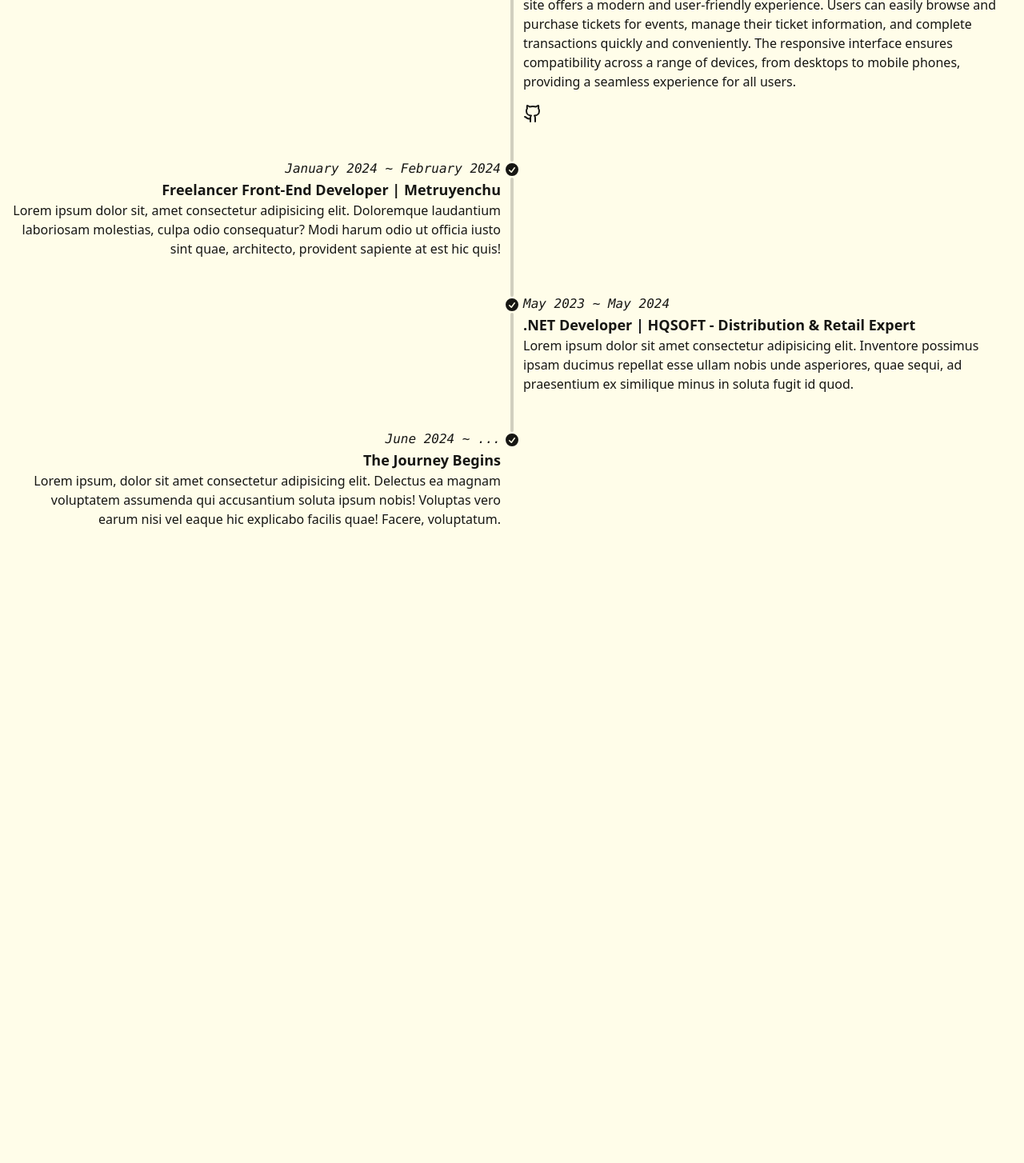
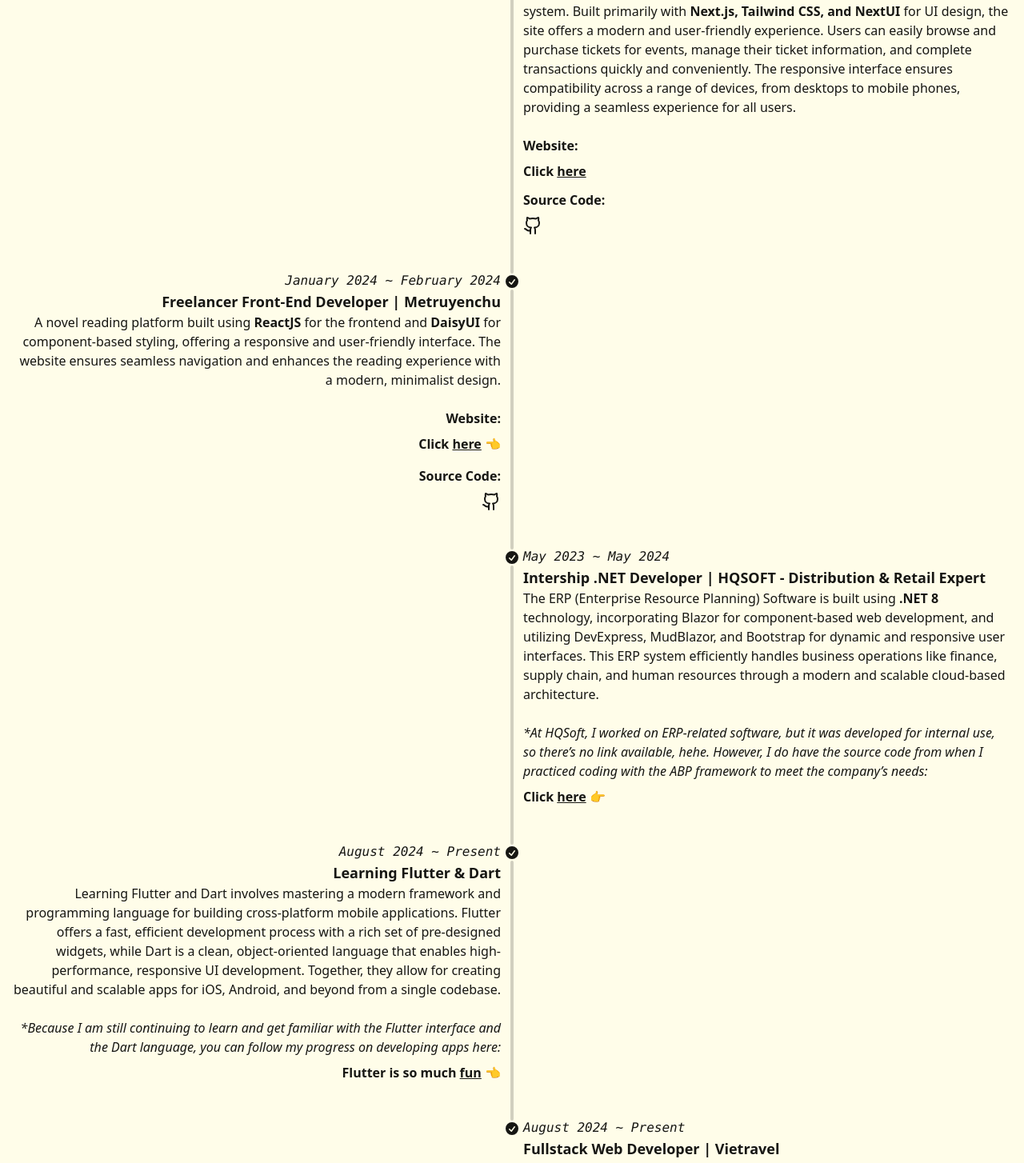
Before and after one commit to giabao12-hali/portfolio, a React (Vite) app: page / in a window 1280 px wide. Shown: the part 1980-3434 px from the top of the page at 80% size. Before the commit the page ends 2789 px from the top, so only its background shows below. Built offline with nearby package versions, Linux system fonts and the light colour scheme.

Commit message:
Refactor UI code for better readability and maintainability

```diff
--- a/src/App.jsx
+++ b/src/App.jsx
@@ -148,9 +148,10 @@
                 <div className="timeline-start mb-10 md:text-end">
                   <time className="font-mono italic">Jun 2023 ~ August 2023</time>
                   <div className="text-lg font-black">.NET Developer | Personal ASP.NET Blazor E-Commerce Website Project</div>
-                  A personal project to develop an E-Commerce website using ASP.NET Blazor. The project aims to provide a platform for users to purchase products and manage their accounts. The website will be designed with a user-friendly interface and optimized for performance and security to ensure a smooth shopping experience for users.
-                  <div className='flex justify-end mt-4'>
-                    <a className='link' href='https://github.com/giabao12-hali/BlazorEcommerce' target='_blank'>
+                  A personal project to develop an E-Commerce website using <span className='font-bold'>ASP.NET Blazor</span>. The project aims to provide a platform for users to purchase products and manage their accounts. The website will be designed with a user-friendly interface and optimized for performance and security to ensure a smooth shopping experience for users.
+                  <div className='flex flex-col justify-end mt-4 gap-2'>
+                    <p className='font-bold'>Source Code:</p>
+                    <a className='link flex justify-end' href='https://github.com/giabao12-hali/BlazorEcommerce' target='_blank'>
                       <Github />
                     </a>
                   </div>
@@ -174,11 +175,21 @@
                 <div className="timeline-end mb-10">
                   <time className="font-mono italic">September 2023 ~ December 2023</time>
                   <div className="text-lg font-black">Front-End Developer | Graduation Donace Project</div>
-                  Graduation project website focuses on developing an online event ticketing system. Built primarily with Next.js, Tailwind CSS, and NextUI for UI design, the site offers a modern and user-friendly experience. Users can easily browse and purchase tickets for events, manage their ticket information, and complete transactions quickly and conveniently. The responsive interface ensures compatibility across a range of devices, from desktops to mobile phones, providing a seamless experience for all users.
-                  <div className='flex justify-start mt-4'>
-                    <a className='link' href='https://github.com/Donace-Project/Donace-FE-Production' target='_blank'>
-                      <Github />
-                    </a>
+                  Graduation project website focuses on developing an online event ticketing system. Built primarily with <span className='font-bold'>Next.js, Tailwind CSS, and NextUI</span> for UI design, the site offers a modern and user-friendly experience. Users can easily browse and purchase tickets for events, manage their ticket information, and complete transactions quickly and conveniently. The responsive interface ensures compatibility across a range of devices, from desktops to mobile phones, providing a seamless experience for all users.
+                  <div className='flex flex-col justify-start mt-4 gap-1'>
+                    <div>
+                      <p className='font-bold py-2'>Website:</p>
+                      <p className='cursor-default font-semibold'>
+                        Click&nbsp;
+                        <a className='link tooltip tooltip-right' data-tip="🙋‍♂️" href='https://donace-fe-production.vercel.app/' target='_blank'>here</a>
+                      </p>
+                    </div>
+                    <div>
+                      <p className='font-bold py-2'>Source Code:</p>
+                      <a className='link' href='https://github.com/Donace-Project/Donace-FE-Production' target='_blank'>
+                        <Github />
+                      </a>
+                    </div>
                   </div>
                 </div>
                 <hr />
@@ -200,7 +211,23 @@
                 <div className="timeline-start mb-10 md:text-end">
                   <time className="font-mono italic">January 2024 ~ February 2024</time>
                   <div className="text-lg font-black">Freelancer Front-End Developer | Metruyenchu</div>
-                  Lorem ipsum dolor sit, amet consectetur adipisicing elit. Doloremque laudantium laboriosam molestias, culpa odio consequatur? Modi harum odio ut officia iusto sint quae, architecto, provident sapiente at est hic quis!
+                  A novel reading platform built using <span className='font-bold'>ReactJS</span> for the frontend and <span className='font-bold'>DaisyUI</span> for component-based styling, offering a responsive and user-friendly interface. The website ensures seamless navigation and enhances the reading experience with a modern, minimalist design.
+                  <div className='flex flex-col justify-end mt-4 gap-2'>
+                    <div>
+                      <p className='font-bold py-2'>Website:</p>
+                      <p className='cursor-default font-semibold'>
+                        Click&nbsp;
+                        <a className='link tooltip' data-tip="hi there, it's me again" href='https://story-reading.vercel.app/' target='_blank'>here</a>
+                        &nbsp;👈
+                      </p>
+                    </div>
+                    <div>
+                      <p className='font-bold py-2'>Source Code:</p>
+                      <a className='link flex justify-end' href='https://github.com/TranDat1114/Story-Reading' target='_blank'>
+                        <Github />
+                      </a>
+                    </div>
+                  </div>
                 </div>
                 <hr />
               </li>
@@ -220,8 +247,24 @@
                 </div>
                 <div className="timeline-end mb-10">
                   <time className="font-mono italic">May 2023 ~ May 2024</time>
-                  <div className="text-lg font-black">.NET Developer | HQSOFT - Distribution & Retail Expert </div>
-                  Lorem ipsum dolor sit amet consectetur adipisicing elit. Inventore possimus ipsam ducimus repellat esse ullam nobis unde asperiores, quae sequi, ad praesentium ex similique minus in soluta fugit id quod.
+                  <div className="text-lg font-black">Intership .NET Developer | HQSOFT - Distribution & Retail Expert </div>
+                  The ERP (Enterprise Resource Planning) Software is built using <span className='font-bold'>.NET 8</span> technology, incorporating Blazor for component-based web development, and utilizing DevExpress, MudBlazor, and Bootstrap for dynamic and responsive user interfaces. This ERP system efficiently handles business operations like finance, supply chain, and human resources through a modern and scalable cloud-based architecture.
+                  <div className='flex flex-col justify-start mt-4 gap-1'>
+                    <div>
+                      <p className='italic py-2'>*At HQSoft, I worked on ERP-related software, but it was developed for internal use, so there’s no link available, hehe. However, I do have the source code from when I practiced coding with the ABP framework to meet the company’s needs:</p>
+                      <p className='cursor-default font-semibold items-center flex'>
+                        Click&nbsp;
+                        <a className='link tooltip tooltip-bottom' data-tip="ohh you found me ^^" href='https://github.com/giabao12-hali/ABPFramework_Pratice' target='_blank'>here</a>
+                        &nbsp;
+                        <label className="swap swap-flip text-base" >
+                          <input type="checkbox" />
+
+                          <div className="swap-on tooltip" data-tip="yes, this way">👈</div>
+                          <div className="swap-off tooltip" data-tip="ops, wrong way">👉</div>
+                        </label>
+                      </p>
+                    </div>
+                  </div>
                 </div>
                 <hr />
               </li>
@@ -240,10 +283,48 @@
                   </svg>
                 </div>
                 <div className="timeline-start mb-10 md:text-end">
-                  <time className="font-mono italic">June 2024 ~ ...</time>
-                  <div className="text-lg font-black">The Journey Begins</div>
-                  Lorem ipsum, dolor sit amet consectetur adipisicing elit. Delectus ea magnam voluptatem assumenda qui accusantium soluta ipsum nobis! Voluptas vero earum nisi vel eaque hic explicabo facilis quae! Facere, voluptatum.
+                  <time className="font-mono italic">August 2024 ~ Present</time>
+                  <div className="text-lg font-black">Learning Flutter & Dart</div>
+                  Learning Flutter and Dart involves mastering a modern framework and programming language for building cross-platform mobile applications. Flutter offers a fast, efficient development process with a rich set of pre-designed widgets, while Dart is a clean, object-oriented language that enables high-performance, responsive UI development. Together, they allow for creating beautiful and scalable apps for iOS, Android, and beyond from a single codebase.
+                  <div className='flex flex-col justify-end mt-4 gap-2'>
+                    <div>
+                      <p className='italic py-2'>*Because I am still continuing to learn and get familiar with the Flutter interface and the Dart language, you can follow my progress on developing apps here:</p>
+                      <p className='cursor-default font-semibold items-center flex justify-end'>
+                        Flutter is so much&nbsp;
+                        <a className='link tooltip tooltip-bottom' data-tip="ohh you found me again" href='https://github.com/giabao12-hali/flutter-project-collection' target='_blank'>fun</a>
+                        &nbsp;
+                        <label className="swap swap-flip text-base" >
+                          <input type="checkbox" />
+
+                          <div className="swap-off tooltip" data-tip="this time">👈</div>
+                          <div className="swap-on tooltip" data-tip="no wrong way anymore">👉</div>
+                        </label>
+                      </p>
+                    </div>
+                  </div>
                 </div>
+                <hr />
+              </li>
+              <li>
+                <hr />
+                <div className="timeline-middle">
+                  <svg
+                    xmlns="http://www.w3.org/2000/svg"
+                    viewBox="0 0 20 20"
+                    fill="currentColor"
+                    className="h-5 w-5">
+                    <path
+                      fillRule="evenodd"
+                      d="M10 18a8 8 0 100-16 8 8 0 000 16zm3.857-9.809a.75.75 0 00-1.214-.882l-3.483 4.79-1.88-1.88a.75.75 0 10-1.06 1.061l2.5 2.5a.75.75 0 001.137-.089l4-5.5z"
+                      clipRule="evenodd" />
+                  </svg>
+                </div>
+                <div className="timeline-end mb-10">
+                  <time className="font-mono italic">August 2024 ~ Present</time>
+                  <div className="text-lg font-black">Fullstack Web Developer | Vietravel</div>
+                  The Passport/ID Card reading system is built with <span className='font-bold'>.NET 8</span> as the backend and <span className='font-bold'>ReactJS, TailwindCSS, and DaisyUI</span> for the frontend. This system allows the sales team to upload passport or ID card images, automatically extracting customer information such as full name, nationality, passport number, and other relevant details. The extracted data is then stored in the eTour system for further processing and management, streamlining the customer data entry process and improving efficiency in handling bookings.
+                </div>
+
               </li>
             </ul>
           </div>
```
